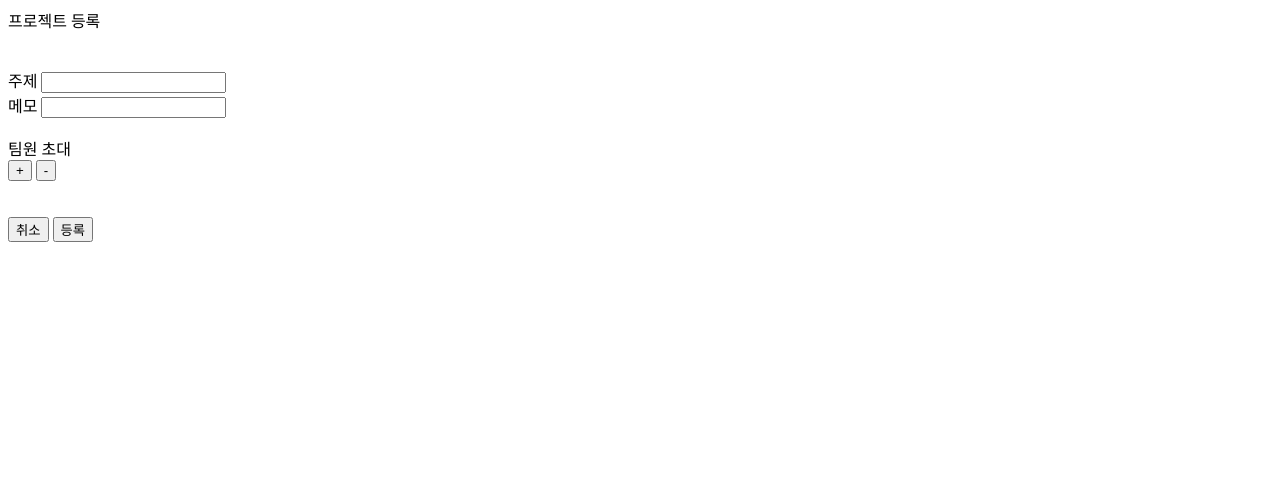
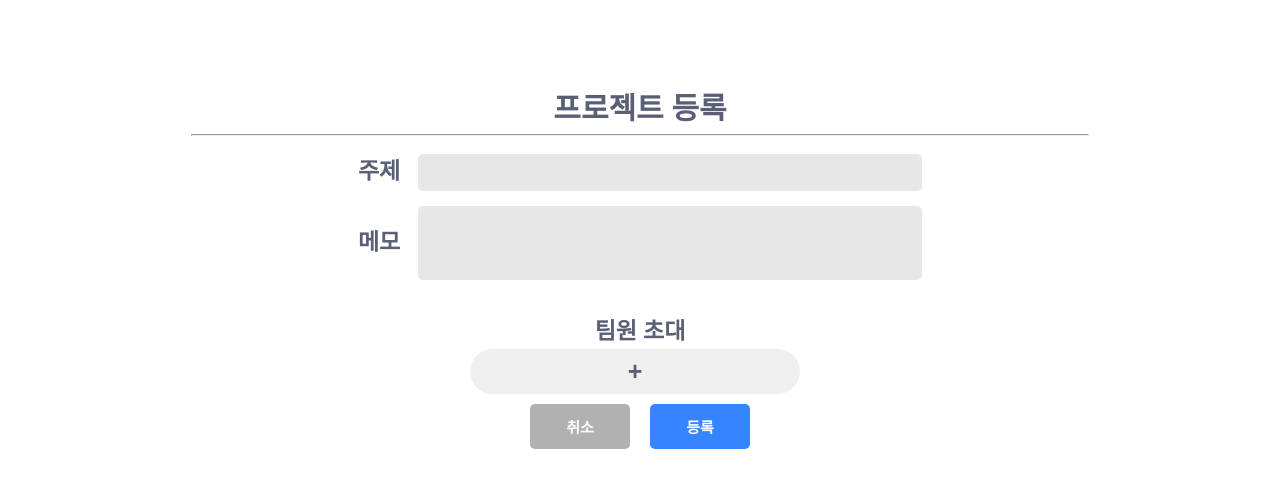
Before and after one commit to iuehnoojmik/onecapfront, a plain HTML site: page ProjectRegister.html in a window 1280 px wide. Drawn offline with nearby package versions, Linux system fonts and the light colour scheme.

Commit message:
프로젝트등록화면만

```diff
--- a/ProjectRegister.html
+++ b/ProjectRegister.html
@@ -7,70 +7,60 @@
     <script type="text/javascript" src="http://code.jquery.com/jquery-3.5.1.min.js"></script>
 </head>
 <body>
-    <div class="prj_wrapper">
+    <div class="wrapper">
+        <br><br><br><br><br>
         <form class="prj_form">
-           <div class="prj_logo">프로젝트 등록</div> <br><br>
+            <div class="logo_wrapper">
+                <div class="prj_logo">프로젝트 등록</div> <br><br>
+            </div>
 
-           <label for="title">주제</label>
-           <input type="text" class="title" id="title">
-           <br>
+            <hr width="70%">
 
-           <label for="description">메모</label>
-           <input type="text" class="description" id="description"><br><br>
+            <div class="title_wrapper">
+                <label for="title" class="title">주제&nbsp;&nbsp;&nbsp;</label>
+                <input type="text" class="title_box" id="title">
+            </div>
 
+            <div class="description_wrapper">
+                <label for="description" class="description">메모&nbsp;&nbsp;&nbsp;</label>
+                <textarea input type="text" class="description_box" id="description"></textarea><br><br>
+            </div><br><br>
+            <div class="text_wrapper">
+                <div class="invite_logo">팀원 초대</div>
+            </div>
 
-           <div class="member_wrapper">
-            <div class="invite_logo">팀원 초대</div>
-            <div id="parah"></div>
-            <input type="button" class="add_user" value="+" onclick="addInput()">
-            <input type="button" class="delete_user" value="-" onclick="deleteInput();">
-           </div><br><br>
+            <div class="btn_wrapper">
+              <input type="button" class="btnAdd" value="+">
+            </div>
 
-          <div class="button_group">
-            <input type="button" class="cancel_btn" value="취소" onclick="window.close()">
-            <input type="button" class="register_btn" value="등록" onclick="prj_register(this.form);">
-          </div>
+            <div class="member_wrapper">
+                <form class="userlist" action="" method='POST'>
+                    <div class='addInput'></div>
+                </form>
+            </div>
+
+            <div class="button_wrapper">
+                <input type="button" class="cancel_btn" value="취소" onclick="history.back()">
+                <input type="button" class="register_btn" value="등록" onclick="prj_register(this.form);">
+            </div>
         </form>
      </div>
-<script>
-  var arrInput = new Array(0);
-  var arrInputValue = new Array(0);
 
-function addInput() {
-  arrInput.push(arrInput.length);
-  arrInputValue.push("");
-  display();
-}
-
-function display() {
-  document.getElementById('parah').innerHTML="";
-  for (intI=0;intI<arrInput.length;intI++) {
-    document.getElementById('parah').innerHTML+=createInput(arrInput[intI], arrInputValue[intI]);
-  }
-}
-
-function saveValue(intId,strValue) {
-  arrInputValue[intId]=strValue;
-}
-
-function createInput(id,value) {
-  return "<input type='text' id='test "+ id +"' onChange='javascript:saveValue("+ id +",this.value)' value='"+
-
-value +"'><br>";
-}
-
-function deleteInput() {
-  if (arrInput.length > 0) {
-     arrInput.pop();
-     arrInputValue.pop();
-  }
-  display();
-}
-  function add_user()
-  {
-    const mail = document.createElement('input');
-  }
-</script>
+    <script type="text/javascript">
+        $(document).ready (function () {
+            $('.btnAdd').click (function () {
+                $('.addInput').append (
+                    '<input type="type" class="box" name="test" value="">\
+                     <button type="button" class="btnRemove">-</button><br>'
+                );    // input taf 추가
+                $('.btnRemove').on('click', function () { // 여기서 this는 '.btnRemove'
+                    $(this).prev().remove();        // .prev()로 input tag를 가리키고 remove()한다.
+                    $(this).next().remove();        // <br> 삭제
+                    $(this).remove();               // 버튼삭제
+                });
+            });
+        });
+    </script>
 <script src="one.js" ></script>
 </body>
 </html>
--- a/one.js
+++ b/one.js
@@ -1,4 +1,5 @@
 const $address = 'http://ec2-43-201-47-225.ap-northeast-2.compute.amazonaws.com'
+
 function login(form)
 {
     const email = document.getElementById("mail").value;
@@ -21,7 +22,8 @@ function login(form)
                 localStorage.setItem('username',data.username)
                 localStorage.setItem('email',email)
 
-                window.open('Home.html');
+                location.href='Home.html';
+
             }
             else {
                 alert("아이디 또는 비밀번호를 다시 확인하시오.")
@@ -51,7 +53,7 @@ function signup(form)
         if (xhr.readyState === xhr.DONE) {
             if (xhr.status === 200) { //연결 성공시
                 alert("가입 성공");
-                window.open('Login.html');
+                location.href='Login.html';
             }
             else {
                 alert("이미 존재하는 이메일 또는 6자리 미만 비밀번호입니다.")
--- a/projectregister.css
+++ b/projectregister.css
@@ -0,0 +1,170 @@
+body{
+    margin:0;
+    color:#5a5f76;
+    background:white;
+    font:600 16px/18px 'Open Sans',sans-serif;
+}
+
+.logo_wrapper{
+    display: flex;
+    align-items:center;
+    justify-content: center;
+}
+
+.prj_logo{
+    font-size: 30px;
+    font-weight: bold;
+    text-align: center;
+}
+
+.title_wrapper{
+    display: flex;
+    align-items:center;
+    justify-content: center;
+}
+
+.title{
+    font-size: 23px;
+    font-weight: bold;
+    text-align: center;
+}
+
+.title_box{
+    width:500px;
+    height:35px;
+    margin: 10px 0 5px 0;
+    color:rgb(89, 89, 89);
+    background-color: #e7e7e7;
+    border-radius: 5px;
+    border-style: none;
+    font-size: 20px;
+}
+
+.description_wrapper{
+    display: flex;
+    align-items:center;
+    justify-content: center;
+}
+
+.description{
+    font-size: 23px;
+    font-weight: bold;
+    text-align: center;
+}
+
+.description_box{
+    overflow-x:hidden;
+    resize: none;
+    width:500px;
+    height:70px;
+    margin: 10px 0 5px 0;
+    color:rgb(89, 89, 89);
+    background-color: #e7e7e7;
+    border-radius: 5px;
+    border-style: none;
+    font-size: 20px;
+}
+
+.text_wrapper{
+    display: flex;
+    align-items:center;
+    justify-content: center;
+}
+
+.invite_logo{
+    font-size: 23px;
+    font-weight: bold;
+    text-align: center;
+}
+
+.member_wrapper{
+    display: flex;
+    align-items:center;
+    justify-content: center;
+}
+
+.wrapper{
+
+}
+
+.btn_wrapper{
+    display: flex;
+    align-items:center;
+    justify-content: center;
+}
+
+.btnAdd{
+    position: relative;
+    right: 0px;
+    width:330px;
+    height:45px;
+    margin: 10px 10px 0px 0px;
+    color:#5a5f76;
+    background-color: #efefef;
+    border-radius: 50px;
+    border-style: none;
+    font-size: 25px;
+    font-weight: bold;
+    cursor: pointer;
+}
+
+.box{ /*이메일 입력란*/
+    position: relative;
+    left: 6%;
+    width:330px;
+    height:45px;
+    margin: 10px 0 5px 0;
+    color:black;
+    background-color: #e8f0fe;
+    border-radius: 20px;
+    border-style: none;
+    font-size: 15px;
+}
+
+.btnRemove{
+    position: relative;
+    left: 7%;
+    top: 3px;
+    width:40px;
+    height:40px;
+    margin: 10px 10px 0px 0px;
+    color:white;
+    background-color: #d7d7d7;
+    border-radius: 25px;
+    border-style: none;
+    font-size: 25px;
+    font-weight: bold;
+    cursor: pointer;
+}
+
+.button_wrapper{
+    display: flex;
+    align-items:center;
+    justify-content: center;
+}
+
+.cancel_btn{
+    width:100px;
+    height:45px;
+    margin: 10px 10px 5px 0;
+    color:white;
+    background-color: #b1b1b1;
+    border-radius: 5px;
+    border-style: none;
+    font-size: 15px;
+    font-weight: bold;
+    cursor: pointer;
+}
+
+.register_btn{
+    width:100px;
+    height:45px;
+    margin: 10px 0 5px 10px;
+    color:white;
+    background-color: #3485ff;
+    border-radius: 5px;
+    border-style: none;
+    font-size: 15px;
+    font-weight: bold;
+    cursor: pointer;
+}
```
Also changed, not shown: Home.html (+1 -1 lines).
